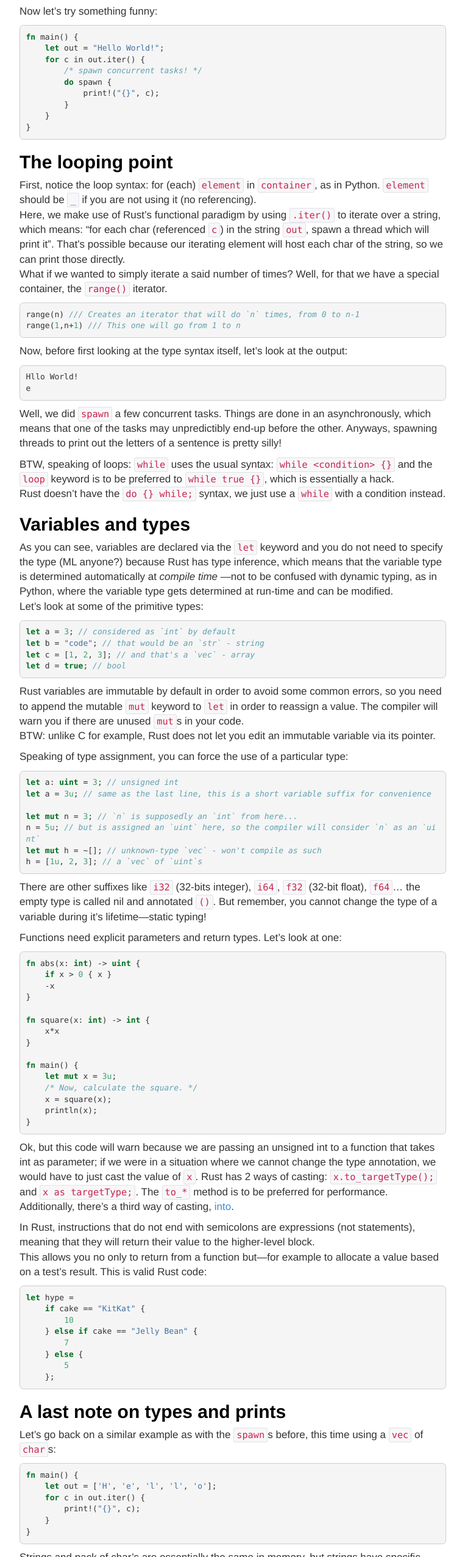
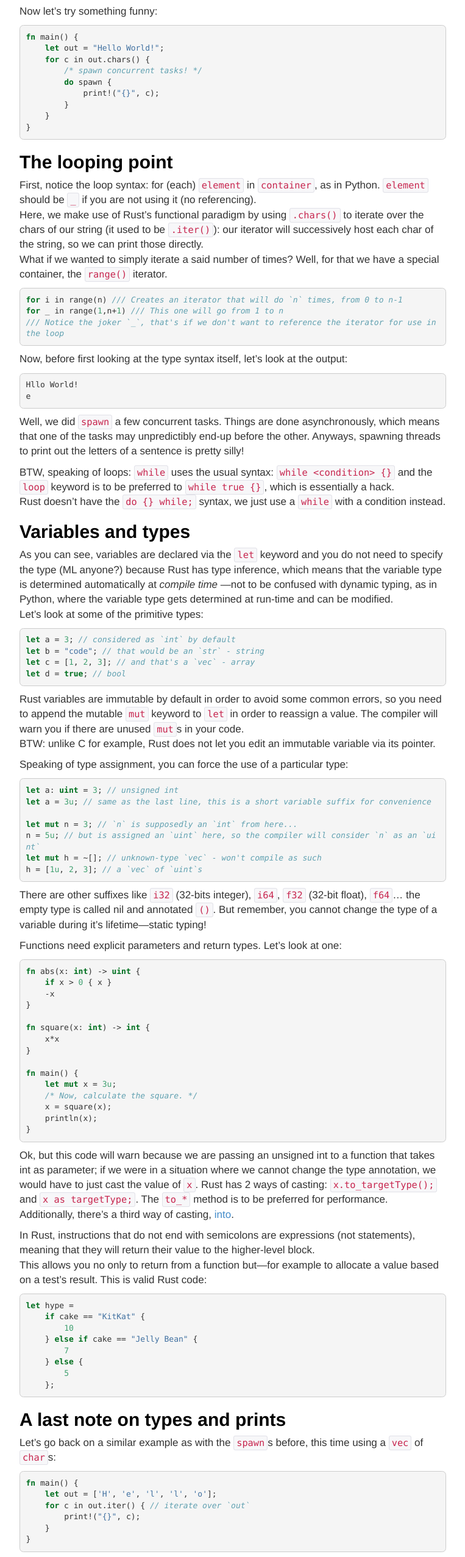
Before and after one commit to adrientetar/rust-tuts, a plain HTML site: page tutorial/tutorial.html in a window 1280 px wide. Shown: the part 5108-7661 px from the top of the page at 61% size, without its empty margins (258-1021 px from the left). Drawn offline with Linux system fonts and the light colour scheme; a web font is replaced by a local one.

Commit message:
Polishings

```diff
--- a/tutorial/tutorial.html
+++ b/tutorial/tutorial.html
@@ -164,7 +164,7 @@ code > span.er { color: #ff0000; font-weight: bold; }
 <p>Now let’s try something funny:</p>
 <pre class="sourceCode rust"><code class="sourceCode rust"><span class="kw">fn</span> main() {
     <span class="kw">let</span> out = <span class="st">&quot;Hello World!&quot;</span>;
-    <span class="kw">for</span> c in out.iter() {
+    <span class="kw">for</span> c in out.chars() {
         <span class="co">/* spawn concurrent tasks! */</span>
         <span class="kw">do</span> spawn {
             print!(<span class="st">&quot;{}&quot;</span>, c);
@@ -174,13 +174,14 @@ code > span.er { color: #ff0000; font-weight: bold; }
 </section>
 <section id="the-looping-point" class="level2">
 <h2>The looping point</h2>
-<p>First, notice the loop syntax: for (each) <code>element</code> in <code>container</code>, as in Python. <code>element</code> should be <code>_</code> if you are not using it (no referencing).<br />Here, we make use of Rust’s functional paradigm by using <code>.iter()</code> to iterate over a string, which means: “for each char (referenced <code>c</code>) in the string <code>out</code>, spawn a thread which will print it”. That’s possible because our iterating element will host each char of the string, so we can print those directly.<br />What if we wanted to simply iterate a said number of times? Well, for that we have a special container, the <code>range()</code> iterator.</p>
-<pre class="sourceCode rust"><code class="sourceCode rust">range(n) <span class="co">/// Creates an iterator that will do `n` times, from 0 to n-1</span>
-range(<span class="dv">1</span>,n+<span class="dv">1</span>) <span class="co">/// This one will go from 1 to n</span></code></pre>
+<p>First, notice the loop syntax: for (each) <code>element</code> in <code>container</code>, as in Python. <code>element</code> should be <code>_</code> if you are not using it (no referencing).<br />Here, we make use of Rust’s functional paradigm by using <code>.chars()</code> to iterate over the chars of our string (it used to be <code>.iter()</code>): our iterator will successively host each char of the string, so we can print those directly.<br />What if we wanted to simply iterate a said number of times? Well, for that we have a special container, the <code>range()</code> iterator.</p>
+<pre class="sourceCode rust"><code class="sourceCode rust"><span class="kw">for</span> i in range(n) <span class="co">/// Creates an iterator that will do `n` times, from 0 to n-1</span>
+<span class="kw">for</span> _ in range(<span class="dv">1</span>,n+<span class="dv">1</span>) <span class="co">/// This one will go from 1 to n</span>
+<span class="co">/// Notice the joker `_`, that&#39;s if we don&#39;t want to reference the iterator for use in the loop</span></code></pre>
 <p>Now, before first looking at the type syntax itself, let’s look at the output:</p>
 <pre><code>Hllo World!
 e</code></pre>
-<p>Well, we did <code>spawn</code> a few concurrent tasks. Things are done in an asynchronously, which means that one of the tasks may unpredictibly end-up before the other. Anyways, spawning threads to print out the letters of a sentence is pretty silly!</p>
+<p>Well, we did <code>spawn</code> a few concurrent tasks. Things are done asynchronously, which means that one of the tasks may unpredictibly end-up before the other. Anyways, spawning threads to print out the letters of a sentence is pretty silly!</p>
 <p>BTW, speaking of loops: <code>while</code> uses the usual syntax: <code>while &lt;condition&gt; {}</code> and the <code>loop</code> keyword is to be preferred to <code>while true {}</code>, which is essentially a hack.<br />Rust doesn’t have the <code>do {} while;</code> syntax, we just use a <code>while</code> with a condition instead.</p>
 </section>
 <section id="variables-and-types" class="level2">
@@ -232,7 +233,7 @@ h = [<span class="dv">1u</span>, <span class="dv">2</span>, <span class="dv">3</
 <p>Let’s go back on a similar example as with the <code>spawn</code>s before, this time using a <code>vec</code> of <code>char</code>s:</p>
 <pre class="sourceCode rust"><code class="sourceCode rust"><span class="kw">fn</span> main() {
     <span class="kw">let</span> out = [<span class="ch">&#39;H&#39;</span>, <span class="ch">&#39;e&#39;</span>, <span class="ch">&#39;l&#39;</span>, <span class="ch">&#39;l&#39;</span>, <span class="ch">&#39;o&#39;</span>];
-    <span class="kw">for</span> c in out.iter() {
+    <span class="kw">for</span> c in out.iter() { <span class="co">// iterate over `out`</span>
         print!(<span class="st">&quot;{}&quot;</span>, c);
     }
 }</code></pre>
@@ -241,14 +242,17 @@ h = [<span class="dv">1u</span>, <span class="dv">2</span>, <span class="dv">3</
 </section>
 <section id="appendix-going-back-on-macros" class="level2">
 <h2>Appendix: Going back on macros</h2>
+<p>About the macros: they are syntax extensions in the sense that they are like scripts, but are evaluated at compile-time. So they serve only the developer by simplifying/automating things.<br />Think about <code>#define</code> in C, but much more powerful. BTW, macros have a few syntax elements of their own, for example, variables get referenced as <code>$var</code>.</p>
+<p>Not elaborating further on it for now but you can have a look at the <a href="http://static.rust-lang.org/doc/master/tutorial-macros.html">mainline macro tutorial</a> for some code examples.</p>
 </section>
 <section id="appendix-code-comments" class="level2">
 <h2>Appendix: Code comments</h2>
 <p>You will probably start quickly adding comments to your code (well, you should anyways!) so let’s speak about that now.<br />Rust uses C-style comments: inline with <code>// yuck!</code> and multiline with <code>/* yuck! */</code>. Rust also has a built-in doc generator (librustdoc); doc comments get referenced as such with either <code>///</code> or <code>/** **/</code>; check out how it works for the <a href="http://static.rust-lang.org/doc/master/std/index.html">standard library</a>!</p>
+<p>You can learn more about rustdoc <a href="https://github.com/mozilla/rust/wiki/Doc-using-rustdoc">here</a>.</p>
 </section>
 <section id="appendix-on-functional-programming" class="level2">
 <h2>Appendix: on functional programming</h2>
-<p>The functional capatibilities of Rust are powerful. type-specific operations</p>
+<p>The functional capatibilities of Rust are powerful as it makes use of type-specific operations.</p>
 <pre class="sourceCode rust"><code class="sourceCode rust"><span class="kw">let</span> my_vec = [-<span class="dv">1</span>, <span class="dv">0</span>, <span class="dv">1</span>];
 <span class="kw">for</span> i in my_vec.iter().invert() {
     print(i.to_str());
```
Also changed, not shown: tutorial/ch-03.html (+11 -7 lines), 2 other files.
